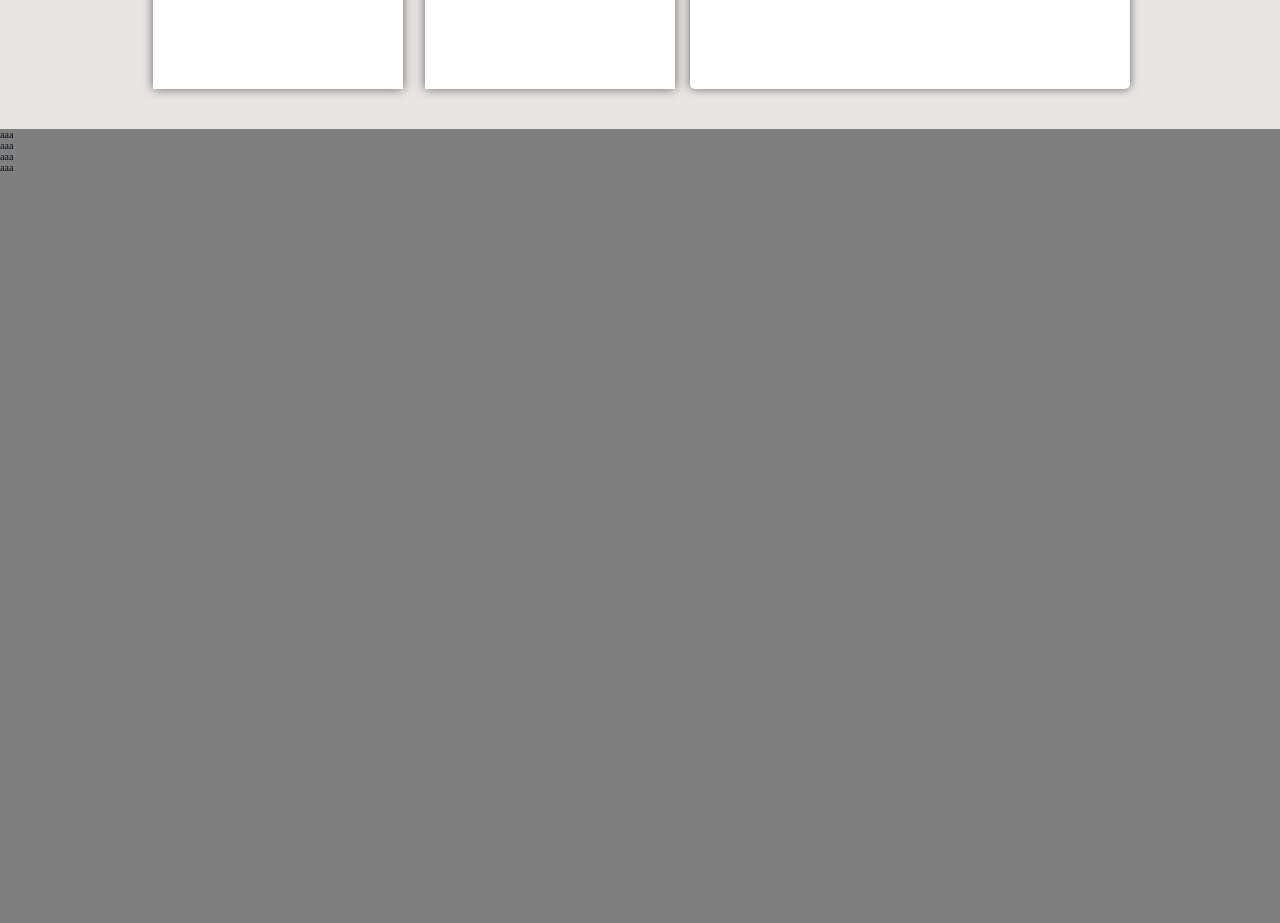
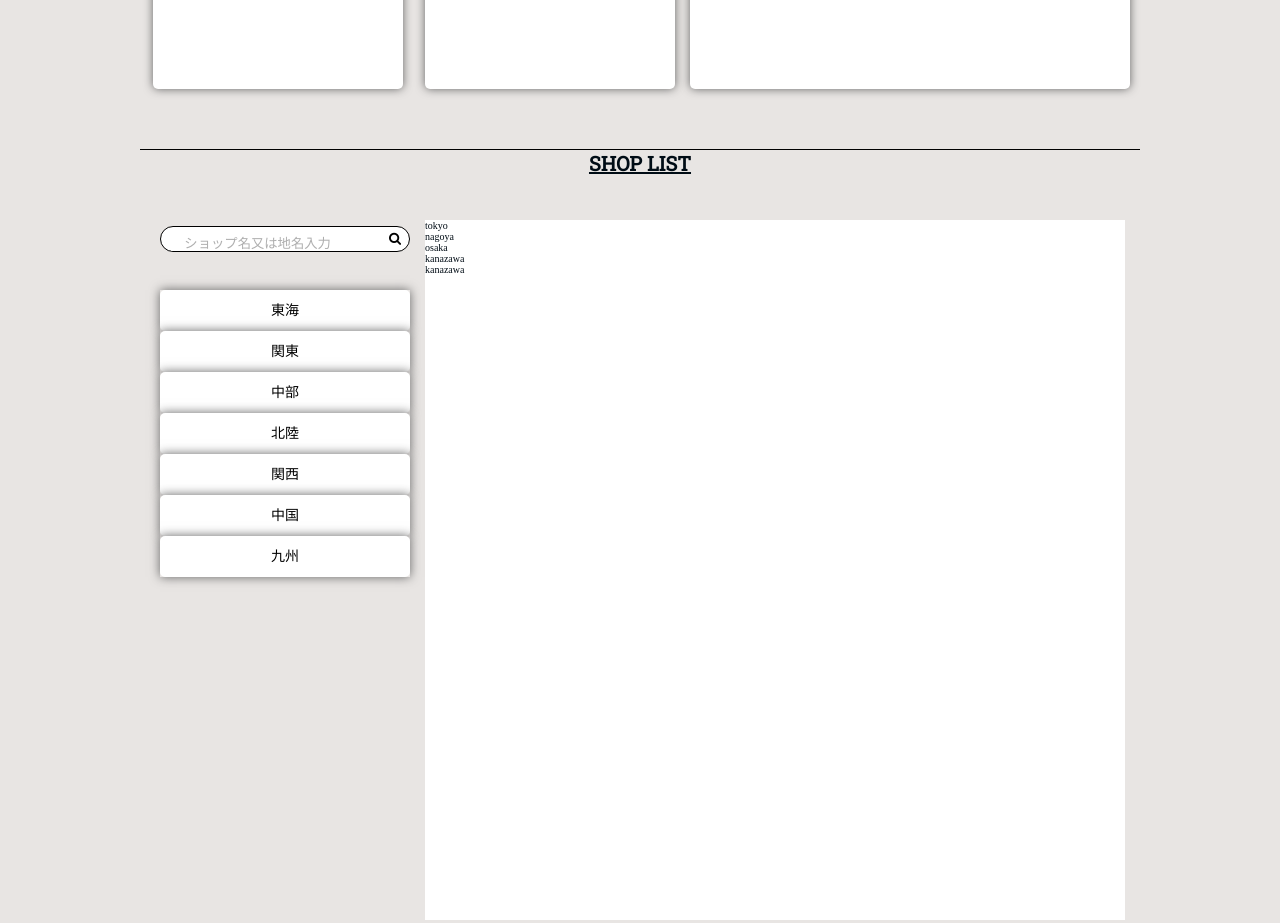
Before and after one commit to oboro789/portfolio2, a plain HTML site: page index.html in a window 1280 px wide. Shown: the part 2100-3023 px from the top of the page. Drawn offline with nearby package versions, Linux system fonts and the light colour scheme.

Commit message:
メイン部分コンテンツ追加、他装飾関係調整

```diff
--- a/css/style.css
+++ b/css/style.css
@@ -101,8 +101,6 @@ body{
   ul.inner li:hover ul li{
       overflow: visible;
       height: 38px;
-      border-top: 1px solid #7c8c0e;
-      border-bottom: 1px solid #616d0b;
     }
   ul.inner li:hover ul li:first-child{
       border-top: 0;
@@ -430,6 +428,7 @@ button{
   transition: .3s;
   position: absolute;
   left: 3px;
+  border-radius: 5px;
 }
 .newsimg1:hover {
 	box-shadow: 0 15px 30px -5px rgba(0,0,0,.15), 0 0 5px rgba(0,0,0,.1);
@@ -451,6 +450,7 @@ button{
   position: absolute;
   bottom: 0;
   left: 3px;
+  border-radius: 5px;
 }
 .newsimg2:hover {
 	box-shadow: 0 15px 30px -5px rgba(0,0,0,.15), 0 0 5px rgba(0,0,0,.1);
@@ -472,6 +472,7 @@ button{
   position: absolute;
   top: 0;
   right: 25px;
+  border-radius: 5px;
 }
 .newsimg3:hover {
 	box-shadow: 0 15px 30px -5px rgba(0,0,0,.15), 0 0 5px rgba(0,0,0,.1);
@@ -493,6 +494,7 @@ button{
   position: absolute;
   top: 330px;
   right: 25px;
+  border-radius: 5px;
 }
 .newsimg4:hover {
 	box-shadow: 0 15px 30px -5px rgba(0,0,0,.15), 0 0 5px rgba(0,0,0,.1);
@@ -519,6 +521,122 @@ button{
   border-radius: 5px;
   box-shadow: 0 0 10px rgb(100, 100, 100);
   margin-right: 10px;
+}
+.shoplist{
+  width: 1000px;
+  height: 800px;
+  margin: 0 auto;
+  padding: 2% 0;
+}
+.shoplistbox{
+  width: 100%;
+  border-top: solid black 1px;
+  margin: auto;
+  position: relative;
+}
+.shoplistbox h3{
+  font-size: 2rem;
+  text-align: center;
+  text-decoration: underline;
+  font-family: 'Roboto Slab', serif;
+}
+ul.listbox{
+  background-color:white;
+  width: 700px;
+  height: 700px;
+  margin: 7% auto;
+  list-style: none;
+  position: absolute;
+  top: 0;
+  right: 15px;
+}
+.searchbox{
+  margin: 5% 2%;
+}
+.search_container{
+  position: relative;
+  box-sizing: border-box;
+  display: block;
+  padding: 3px 10px;
+  border-radius: 20px;
+  height: 2.6em;
+  width: 250px;
+  overflow: hidden;
+  background: white;
+  border: solid black 1px;
+}
+.search_container input[type="text"]{
+  border: none;
+  height: 2.0em;
+  background: white;
+}
+.search_container input[type="text"]:focus {
+  outline: 0;
+}
+.search_container input[type="submit"]{
+  cursor: pointer;
+  font-family: FontAwesome;
+  font-size: 1.3em;
+  border: none;
+  background: none;
+  color: black;
+  position: absolute;
+  height: 2.5em;
+  right: 8px;
+  top: -5px;
+  outline : none;
+}
+.search_container ::-webkit-input-placeholder {
+  color: rgba(163, 163, 163, 0.877);
+}
+.search{
+  width: 400px;
+  height: 400px;
+  margin:  4% 0;
+}
+.searchbox2{
+  box-shadow: 0 0 10px rgb(100, 100, 100);
+}
+.search ul{
+  width: 250px;
+  list-style: none;
+}
+.searchbox2 a{
+  text-decoration: none;
+  font-family: 'Roboto Slab', serif;
+  color: black;
+}
+ul.searchbox2 li{
+	line-height: 4rem;
+  text-align: center;
+  background-color: white;
+  font-size: 1.4rem;
+  border-radius: 5px;
+}
+.search ul li ul{
+  display: none;
+}
+ul.searchbox2 li:hover ul {
+  display:block;
+}
+ul.searchbox2 li:hover{
+  border-bottom:none;
+}
+ul.searchbox2 li:hover{
+  background-color:rgba(255, 255, 255, 0.575);
+}
+ul.searchbox2 li:hover ul li{
+  border-left:none;
+}
+ul.searchbox2 li:hover ul a{
+	display:block;
+  background-color: rgba(255, 255, 255, 0.575);
+}
+li.searchbox2 li ul li:hover{
+  border-bottom:1px solid #000;
+}
+.searchbox2 li ul li:hover ul li:last-child{
+  border-bottom:1px solid #000;
 }
 /*フッター*/
 .footerbox{
--- a/index.html
+++ b/index.html
@@ -6,6 +6,7 @@
     <meta http-equiv="X-UA-Compatible" content="ie=edge">
     <title>fashionsite</title>
     <link href="https://maxcdn.bootstrapcdn.com/font-awesome/4.7.0/css/font-awesome.min.css" rel="stylesheet">
+    <link href="https://stackpath.bootstrapcdn.com/font-awesome/4.7.0/css/font-awesome.min.css" rel="stylesheet">
     <link href="https://fonts.googleapis.com/css?family=Caveat" rel=stylesheet>
     <link href="https://fonts.googleapis.com/css2?family=Amiri:wght@700&display=swap" rel="stylesheet">
     <link href="https://fonts.googleapis.com/css2?family=Roboto+Slab:wght@100;400&display=swap" rel="stylesheet">
@@ -135,6 +136,89 @@
        <h3>TOPNEWS</h3>
      </div>
     </div>
+   </div>
+    <section class="shoplist">
+      <div class="shoplistbox">
+        <h3>SHOP LIST</h3>
+      <div class="searchbox">
+        <form method="get" action="#" class="search_container">
+          <input type="text" size="25" placeholder="　ショップ名又は地名入力">
+          <input type="submit" value="&#xf002">
+        </form>
+        <div class="search">
+          <ul class="searchbox2">
+            <li><a href="#" alt="東海">東海</a>
+              <ul>
+               <li><a href="#">北海道</a></li>
+               <li><a href="#">岩手</a></li>
+               <li><a href="#">青森</a></li>
+              </ul>
+            </li>
+          </ul>
+          <ul class="searchbox2">
+            <li><a href="#" alt="関東">関東</a>
+              <ul>
+                <li><a href="#">神奈川</a></li>
+                <li><a href="#">東京</a></li>
+                <li><a href="#">千葉</a></li>
+               </ul>
+            </li>
+          </ul>
+          <ul class="searchbox2">
+            <li><a href="#" alt=”中部”>中部</a>
+              <ul>
+                <li><a href="#">静岡</a></li>
+                <li><a href="#">愛知</a></li>
+                <li><a href="#">長野</a></li>
+               </ul>
+            </li>
+          </ul>
+          <ul class="searchbox2">
+            <li><a href="#" alt="北陸">北陸</a>
+              <ul>
+                <li><a href="#">石川</a></li>
+                <li><a href="#">福井</a></li>
+                <li><a href="#">新潟</a></li>
+               </ul>
+            </li>
+          </ul>
+          <ul class="searchbox2">
+            <li><a href="#" alt=”関西”>関西</a>
+              <ul>
+                <li><a href="#">兵庫</a></li>
+                <li><a href="#">大阪</a></li>
+                <li><a href="#">京都</a></li>
+               </ul>
+            </li>
+          </ul>
+          <ul class="searchbox2">
+            <li><a href="#" alt=”中国”>中国</a>
+              <ul>
+                <li><a href="#">岡山</a></li>
+                <li><a href="#">広島</a></li>
+                <li><a href="#">鳥取</a></li>
+               </ul>
+            </li>
+          </ul>
+          <ul class="searchbox2">
+            <li><a href="#" alt=”九州”>九州</a>
+             <ul>
+              <li><a href="#">福岡</a></li>
+              <li><a href="#">佐賀</a></li>
+              <li><a href="#">宮崎</a></li>
+             </ul>
+            </li>
+          </ul>
+        </nav>
+      </div>
+    </div>
+      <ul class="listbox">
+        <li>tokyo</li>
+        <li>nagoya<li>
+        <li>osaka</li>
+        <li>kanazawa</li>
+        <li>kanazawa</li>
+      </ul>
     </section>
  </main>
  <footer class="footerbox">
```
Lines whose indentation alone changed are shown as unchanged.
